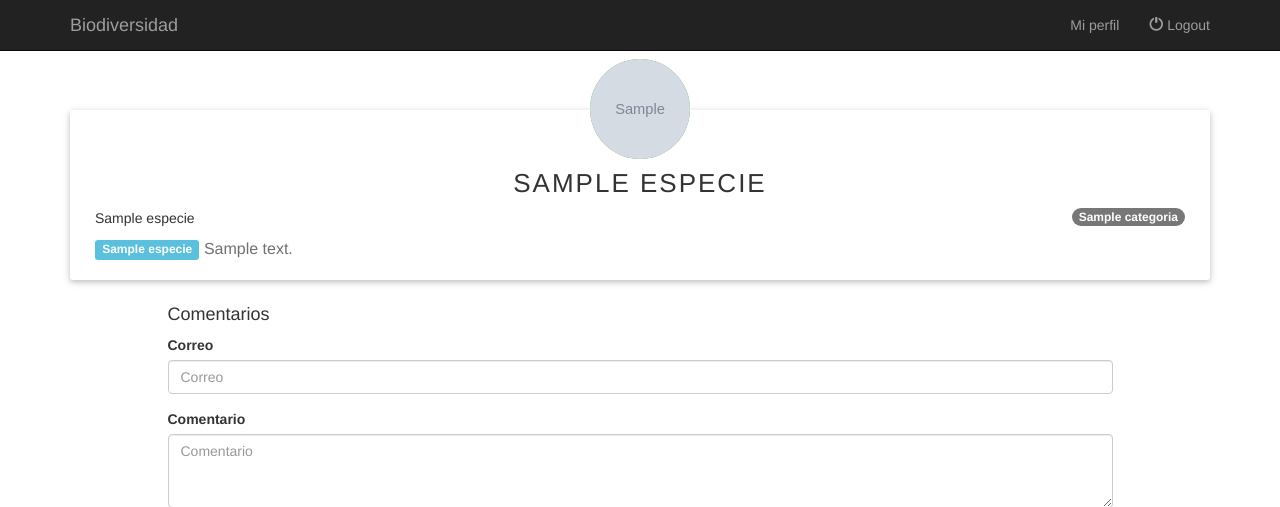
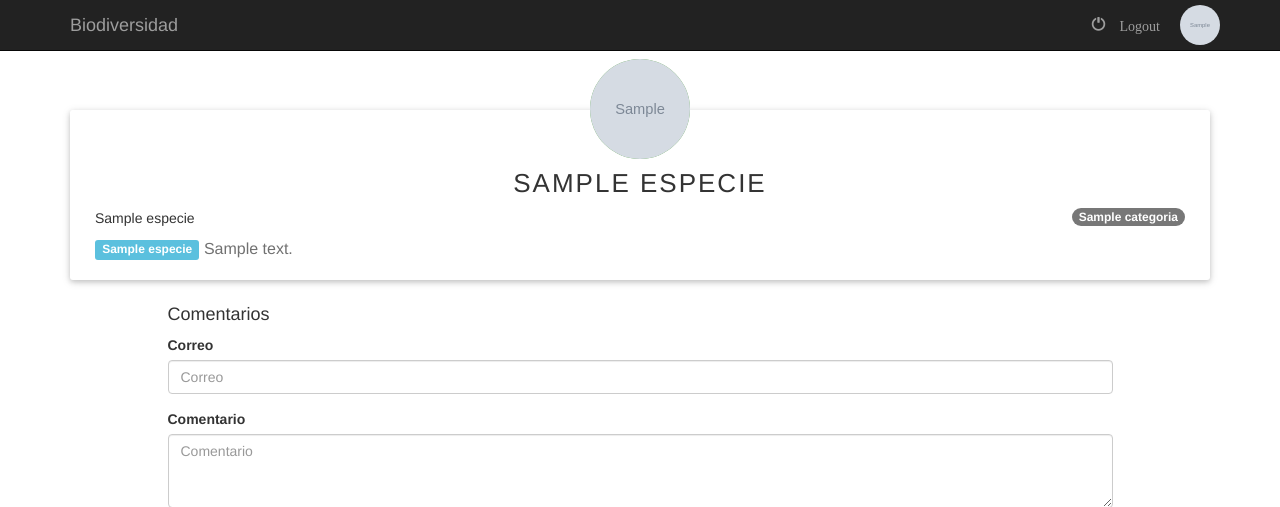
Before and after one commit to alejan/biodiversidad, a Django app: page /especies/detalle/1/ in a window 1280 px wide. Shown: the top 507 px of the page. Run offline with Django 3.2, Linux system fonts and the light colour scheme; a user stored in the database is signed in; tables that the repository leaves empty hold one stand-in row (values such as "Sample post"); grey boxes marked "Sample" are stand-in pictures; some libraries are stand-ins or nearby versions.

Commit message:
usar imagen del perfil del usuario

```diff
--- a/templates/especie/base.html
+++ b/templates/especie/base.html
@@ -30,17 +30,29 @@
         <div id="navbarContent" class="navbar-collapse collapse">
             <ul class="nav navbar-nav navbar-right">
                 {% if user.is_authenticated %}
-                    <li><a href="{% url 'perfil' %}">Mi perfil</a>
+                    <li>
+                        <a href="{% url 'logout_user' %}">
+                            <span class="glyphicon glyphicon-off" aria-hidden="true"/>
+                            Logout</a>
                     </li>
                     <li>
-                        <a href="{% url 'logout_user' %}"><span class="glyphicon glyphicon-off"
-                                                                aria-hidden="true"></span>
-                            Logout</a>
+                        {% if user.perfil.foto %}
+                            <a href="{% url 'perfil' %}" style="padding: 5px">
+                                <img src="{{ MEDIA_URL }}{{ user.perfil.foto.name }}" class="img-circle" alt="Mi Perfil"
+                                     height="40px" width="40px"/>
+                            </a>
+                        {% else %}
+                            <a href="{% url 'perfil' %}">Mi perfil</a>
+                        {% endif %}
                     </li>
+
                 {% else %}
-                    <li class="{% block register_active %}{% endblock %}"><a href="{% url 'registro' %}">Registro</a>
+                    <li class="{% block register_active %}{% endblock %}">
+                        <a href="{% url 'registro' %}">Registro</a>
                     </li>
-                    <li class="{% block login_active %}{% endblock %}"><a href="{% url 'login_user' %}">Log In</a></li>
+                    <li class="{% block login_active %}{% endblock %}">
+                        <a href="{% url 'login_user' %}">Log In</a>
+                    </li>
                 {% endif %}
             </ul>
         </div>
```
